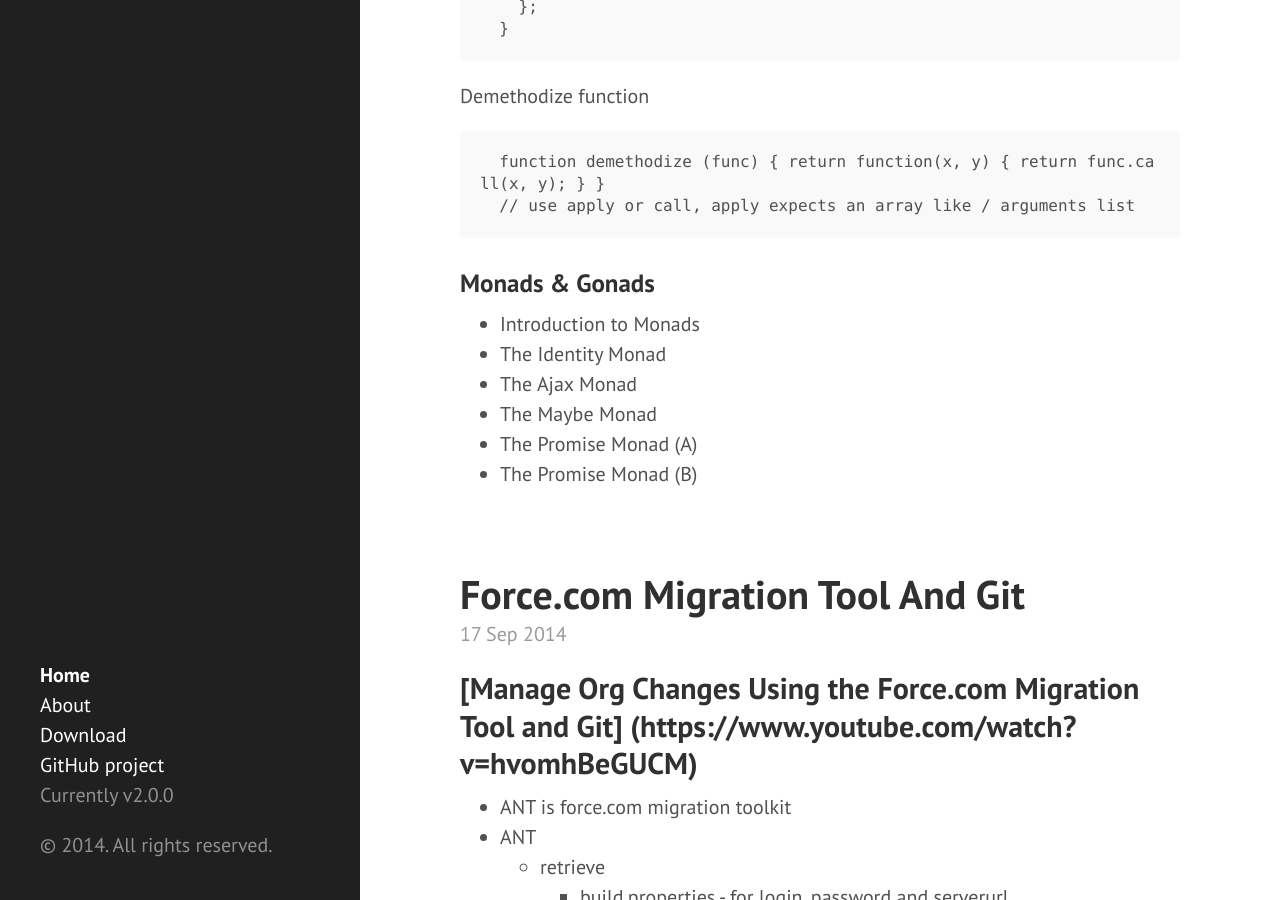
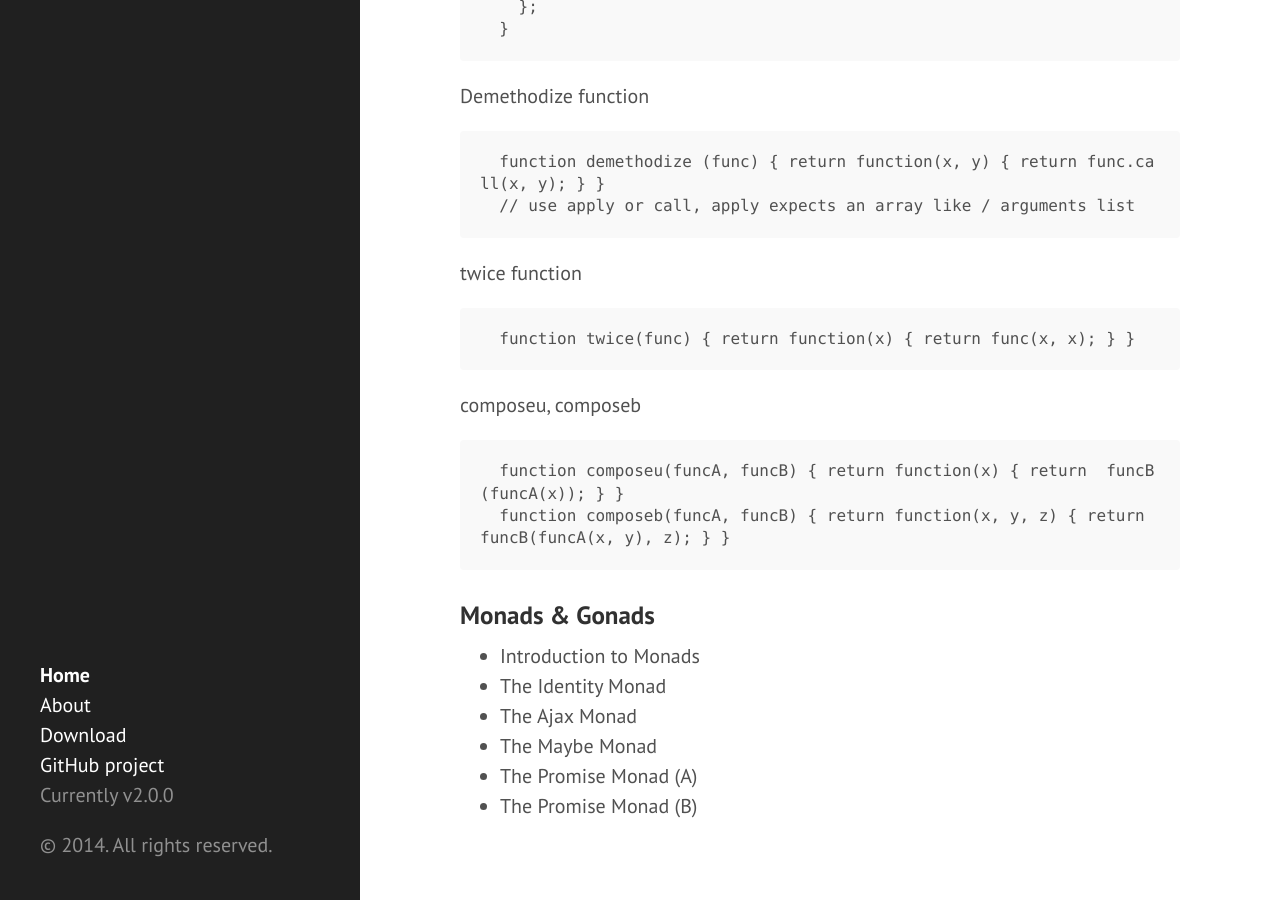
Before and after one commit to eneiand/eneiand.github.io, a Jekyll site: the page built from index.html, in a window 1280 px wide and 900 px high, scrolled down 13427 px. Built offline with Jekyll 4.4.1, drawn with Linux system fonts in a browser that asks for light colours; Markdown is read by kramdown in place of the engine named in the settings; the list of posts is cut into pages by our own code.

Commit message:
Update 2014-09-17-javascript-good-parts.md

````diff
--- a/_posts/2014-09-17-javascript-good-parts.md
+++ b/_posts/2014-09-17-javascript-good-parts.md
@@ -343,7 +343,7 @@
   ```
   because each of those functions return a function that takes a single argument etc.
 
- Methodize function
+  Methodize function
  ```
   function methodize(func) {
     return function(y) {
@@ -351,12 +351,20 @@
     };
   }
  ```
- Demethodize function
+  Demethodize function
  ```
   function demethodize (func) { return function(x, y) { return func.call(x, y); } }
   // use apply or call, apply expects an array like / arguments list
  ```
-
+  twice function
+ ```
+  function twice(func) { return function(x) { return func(x, x); } }
+ ```
+  composeu, composeb
+ ```
+  function composeu(funcA, funcB) { return function(x) { return  funcB(funcA(x)); } }
+  function composeb(funcA, funcB) { return function(x, y, z) { return  funcB(funcA(x, y), z); } }
+ ```
 
 ### Monads & Gonads
 
````
